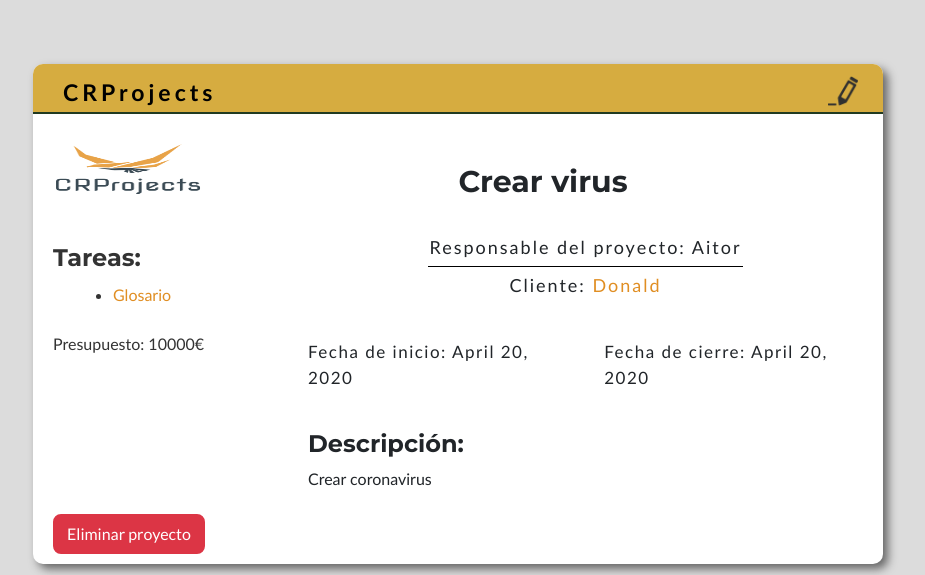
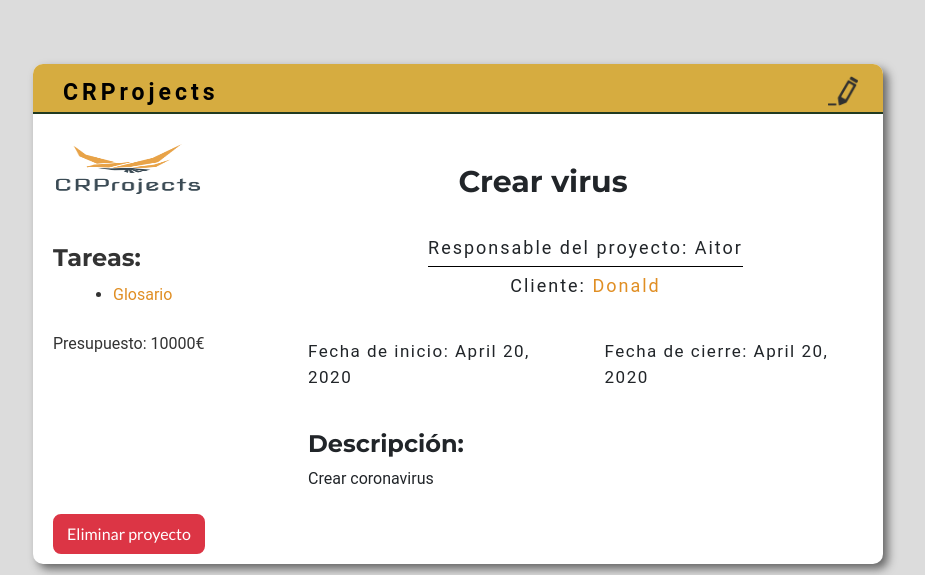
Before and after one commit to BorjaRomer/gestorProyectos, a Django app: page /proyecto/1/ in a window 1280 px wide. Shown: the part 203-778 px from the top of the page, without its empty margins (182-1107 px from the left). Run offline with Django 3.2, Linux system fonts and the light colour scheme; data comes from the database, SQL or seed files in the repository; both versions use the stored data as it was after the commit; some libraries are stand-ins or nearby versions.

Commit message:
Letra igual + links

```diff
--- a/gestorProyectos/appGestorProyectos/static/css/delete.css
+++ b/gestorProyectos/appGestorProyectos/static/css/delete.css
@@ -5,7 +5,7 @@
 }
 #pfbody{
     color: #373C40;
-    font-family: Verdana,Arial, Helvetica, sans-serif;
+    font-family:  'Roboto', sans-serif;
     height: 100%;
     background-color: #dcdcdc;
     display: flex;
--- a/gestorProyectos/appGestorProyectos/static/css/empleado_form.css
+++ b/gestorProyectos/appGestorProyectos/static/css/empleado_form.css
@@ -5,7 +5,7 @@
 }
 #pfbody{
     color: #373C40;
-    font-family: Verdana,Arial, Helvetica, sans-serif;
+    font-family:  'Roboto', sans-serif;
     height: 100%;
     background-color: #dcdcdc;
     display: flex;
--- a/gestorProyectos/appGestorProyectos/static/css/login.css
+++ b/gestorProyectos/appGestorProyectos/static/css/login.css
@@ -117,7 +117,7 @@ input[type="submit"] {
     width: 240px;
     height: 35px;
     display: block;
-    font-family: Arial, "Helvetica", sans-serif;
+    font-family:  'Roboto', sans-serif;
     font-size: 16px;
     font-weight: bold;
     color: #fff;
--- a/gestorProyectos/appGestorProyectos/static/css/proyecto.css
+++ b/gestorProyectos/appGestorProyectos/static/css/proyecto.css
@@ -26,7 +26,7 @@
 #titulo_tarjeta {
     font-size: 23px;
     letter-spacing: 4px;
-    font-family: 'Gill Sans', 'Gill Sans MT', Calibri, 'Trebuchet MS', sans-serif;
+    font-family:  'Roboto', sans-serif;
     color: black;
     margin: 15px 0px 0px 30px;
     float: left;
@@ -68,7 +68,7 @@
     width: 30%;
     float: left;
     margin-top: 10px;
-    font-family: 'Gill Sans', 'Gill Sans MT', Calibri, 'Trebuchet MS', sans-serif;
+    font-family:  'Roboto', sans-serif;
     color: rgb(51, 51, 51);
 }
 
@@ -107,7 +107,7 @@
     margin: 0px 140px 0px 140px;
     border-bottom: 1px solid black;
     font-size: 18px;
-    font-family: 'Gill Sans', 'Gill Sans MT', Calibri, 'Trebuchet MS', sans-serif;
+    font-family: 'Roboto', sans-serif;
     padding-bottom: 5px;
     letter-spacing: 2px;
 }
@@ -115,7 +115,7 @@
 #derecha_p2 {
     margin: 0;
     font-size: 18px;
-    font-family: 'Gill Sans', 'Gill Sans MT', Calibri, 'Trebuchet MS', sans-serif;
+    font-family: 'Roboto', sans-serif;
     padding-top: 5px;
     letter-spacing: 2px;
 }
@@ -129,14 +129,14 @@
 
 .fechas {
     font-size: 17px;
-    font-family: 'Gill Sans', 'Gill Sans MT', Calibri, 'Trebuchet MS', sans-serif;
+    font-family: 'Roboto', sans-serif;
     letter-spacing: 1.5px;
     margin: 20px 20px 0px 20px;
 }
 
 #derecha_descripcion {
     margin: 40px 20px 0px 20px;
-    font-family: 'Gill Sans', 'Gill Sans MT', Calibri, 'Trebuchet MS', sans-serif;
+    font-family: 'Roboto', sans-serif;
 }
 
 #derecha_descripcion p {
--- a/gestorProyectos/appGestorProyectos/static/css/proyecto_form.css
+++ b/gestorProyectos/appGestorProyectos/static/css/proyecto_form.css
@@ -5,7 +5,7 @@
 }
 #pfbody{
     color: #373C40;
-    font-family: Verdana,Arial, Helvetica, sans-serif;
+    font-family: 'Roboto', sans-serif;
     height: 100%;
     background-color: #dcdcdc;
     display: flex;
--- a/gestorProyectos/appGestorProyectos/static/css/tarea2.css
+++ b/gestorProyectos/appGestorProyectos/static/css/tarea2.css
@@ -15,7 +15,7 @@
     padding: 10px;
     border: 7px solid #72B372;
     border-radius: 10px;
-    font-family: "Helvetica Neue", Helvetica, Arial, sans-serif;
+    font-family:'Roboto', sans-serif;
     color: #444;
     background-color: #F0F0F0;
     box-shadow: 0 2px 4px rgba(0, 0, 0, 0.4)
@@ -42,7 +42,7 @@
 
 .text {
     width: 65%;
-    font-family: "Lucida Grande", "Lucida Sans Unicode", Tahoma, Sans-Serif;
+    font-family: 'Roboto', sans-serif;
     padding: 5px;
     font-size: 0.9em;
     border-radius: 5px;
--- a/gestorProyectos/appGestorProyectos/static/css/tarea_form.css
+++ b/gestorProyectos/appGestorProyectos/static/css/tarea_form.css
@@ -5,7 +5,7 @@
 }
 #pfbody{
     color: #373C40;
-    font-family: Verdana,Arial, Helvetica, sans-serif;
+    font-family:'Roboto', sans-serif;
     height: 100%;
     background-color: #dcdcdc;
     display: flex;
--- a/gestorProyectos/appGestorProyectos/templates/cliente.html
+++ b/gestorProyectos/appGestorProyectos/templates/cliente.html
@@ -5,7 +5,7 @@
 {% block header %}
     <header class="masthead bg-primary text-white text-center">
         <div class="container d-flex align-items-center flex-column">
-            <h1 class="masthead-heading text-uppercase mb-0">Detalles del proyecto {{ proyecto.nombre }}</h1>
+            <h1 class="masthead-heading text-uppercase mb-0">Detalles del cliete: {{ proyecto.nombre_cliente }}</h1>
         </div>
     </header>
 {% endblock %}
--- a/gestorProyectos/appGestorProyectos/templates/empleado_delete.html
+++ b/gestorProyectos/appGestorProyectos/templates/empleado_delete.html
@@ -20,5 +20,4 @@
         </div>
     </form>
 </section>
-<p>Putogit</p>
 <br><br> {% endblock %}
--- a/gestorProyectos/appGestorProyectos/templates/index.html
+++ b/gestorProyectos/appGestorProyectos/templates/index.html
@@ -61,7 +61,7 @@
                     <!-- Footer Social Icons-->
                     <div class="col-lg-4 mb-5 mb-lg-0">
                         <h4 class="text-uppercase mb-4">Around the Web</h4>
-                        <a class="btn btn-outline-light btn-social mx-1" href="#"><i class="fab fa-fw fa-facebook-f"></i></a><a class="btn btn-outline-light btn-social mx-1" href="#"><i class="fab fa-fw fa-twitter"></i></a><a class="btn btn-outline-light btn-social mx-1" href="#"><i class="fab fa-fw fa-linkedin-in"></i></a><a class="btn btn-outline-light btn-social mx-1" href="#"><i class="fab fa-fw fa-dribbble"></i></a>
+                        <a class="btn btn-outline-light btn-social mx-1" href="https://www.facebook.com/UDeusto/"><i class="fab fa-fw fa-facebook-f"></i></a><a class="btn btn-outline-light btn-social mx-1" href="https://twitter.com/deusto?ref_src=twsrc%5Egoogle%7Ctwcamp%5Eserp%7Ctwgr%5Eauthor"><i class="fab fa-fw fa-twitter"></i></a><a class="btn btn-outline-light btn-social mx-1" href="https://www.linkedin.com/school/deusto/"><i class="fab fa-fw fa-linkedin-in"></i></a><a class="btn btn-outline-light btn-social mx-1" href="https://twitter.com/deustosd?lang=es"><i class="fab fa-fw fa-dribbble"></i></a>
                     </div>
                     <!-- Footer About Text-->
                     <div class="col-lg-4">
```
Also changed, not shown: gestorProyectos/db.sqlite3.
